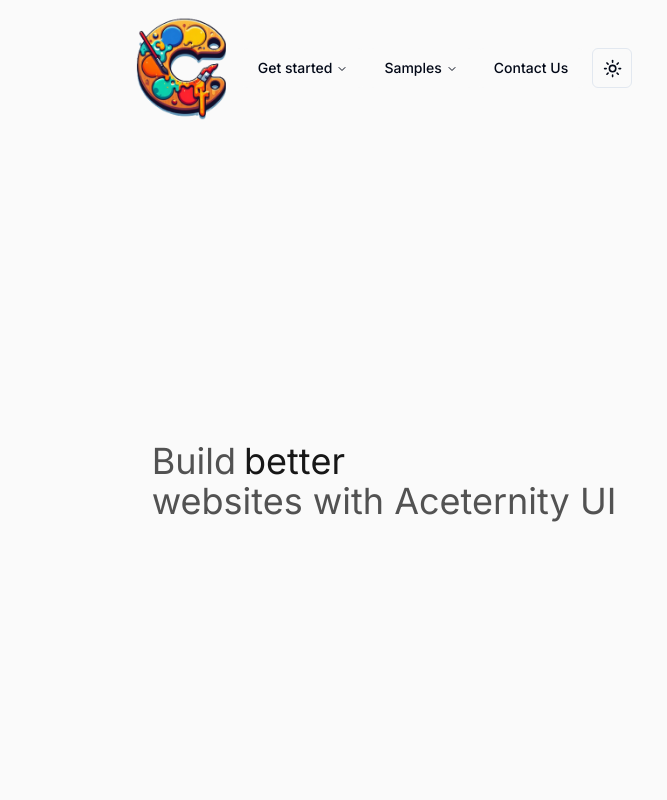
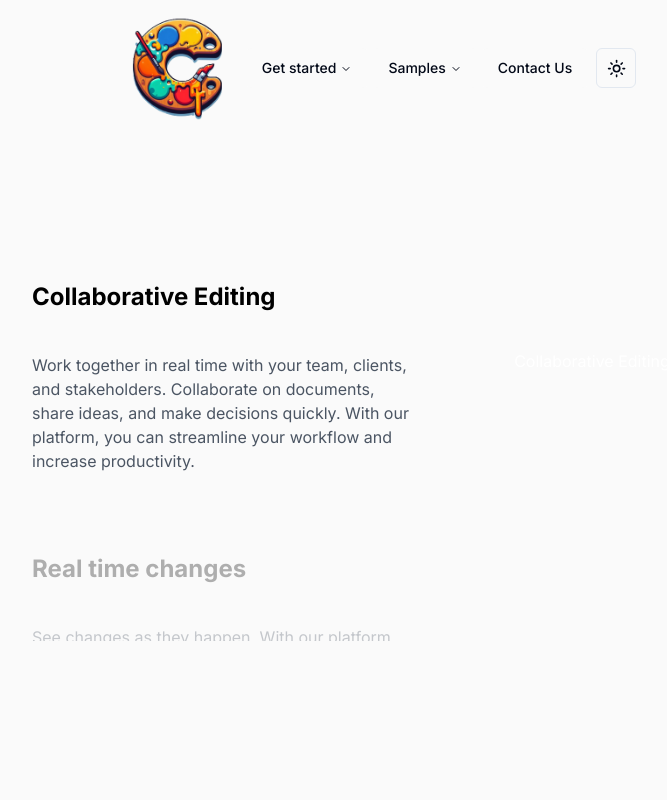
Before and after one commit to clavelian/ClavelAdvertisingMarketing, a Next.js app in the folder cad/: page / in a window 1280 px wide. Shown: the top 800 px of the page, without its empty margins (256-923 px from the left). Built offline with nearby package versions, Linux system fonts and the light colour scheme.

Commit message:
relocate flipwords, not meet the expectation

```diff
--- a/cad/app/page.tsx
+++ b/cad/app/page.tsx
@@ -1,17 +1,16 @@
 import Image from "next/image";
 import camLogo from "../public/logo.png";
 import { NavigationMenuDemo } from "../components/navmenu";
-import FlipWordsDemo from "../components/flipwords";
+// import FlipWordsDemo from "../components/flipwords";
 import { ModeToggle } from "../components/ui/lnd";
 // import { FloatingDockDemo } from "../components/floatingDock";
 import { StickyScrollRevealDemo } from "../components/stickyScroll";
-import Link from "next/link";
 
 export default function Home() {
   return (
     <>
       <nav className="pt-4 flex exclude:items-center exclude:justify-center ">
-        <span className="pr-4 mobile:justify-start mobile:pl-10 mobile:pt-5 ">
+        <span className="pr-6 mobile:justify-start mobile:pl-10 mobile:pt-5 ">
           <Image
             src={camLogo}
             width={90}
@@ -31,9 +30,7 @@
 
         {/* =================body section================= */}
       </nav>
-      <main className="">
-        <FlipWordsDemo />
-      </main>
+      <main className="">{/* <FlipWordsDemo /> */}</main>
       <div className="fixed bottom-[10rem] right-[6rem]">
         <aside className="">{/* <FloatingDockDemo /> */}</aside>
       </div>
--- /dev/null
+++ b/cad/components/example/flipwords.tsx
@@ -0,0 +1,31 @@
+import React from "react";
+import { FlipWords } from "../ui/flip-words";
+
+function FlipWordsDemo() {
+  const a = ["From"];
+  const b = ["Chaos"];
+  const c = ["to"];
+  const d = ["Clarity:"];
+  const e = ["Clavel"];
+  const f = ["Advertising"];
+  const g = ["Marketing's"];
+  const h = ["Virtual Assistant"];
+  const i = ["Services"];
+
+  return (
+    <div className="h-[80vh] flex justify-center items-center ">
+      <div className="text-2xl mx-auto font-normal text-neutral-600 dark:text-neutral-400">
+        <FlipWords words={a} />
+        <FlipWords words={b} />
+        <FlipWords words={c} />
+        <FlipWords words={d} />
+        <FlipWords words={e} />
+        <FlipWords words={f} />
+        <FlipWords words={g} />
+        <FlipWords words={h} />
+        <FlipWords words={i} />
+      </div>
+    </div>
+  );
+}
+export default FlipWordsDemo;
--- a/cad/components/flipwords.tsx
+++ /dev/null
@@ -1,17 +0,0 @@
-import React from "react";
-import { FlipWords } from "../components/ui/flip-words";
-
-function FlipWordsDemo() {
-  const words = ["better", "cute", "beautiful", "modern"];
-
-  return (
-    <div className="h-[90vh] flex justify-center items-center px-4">
-      <div className="text-4xl mx-auto font-normal text-neutral-600 dark:text-neutral-400">
-        Build
-        <FlipWords words={words} /> <br />
-        websites with Aceternity UI
-      </div>
-    </div>
-  );
-}
-export default FlipWordsDemo;
```
Also changed, not shown: cad/components/example/floatingDock.tsx (renamed from cad/components/floatingDock.tsx).
